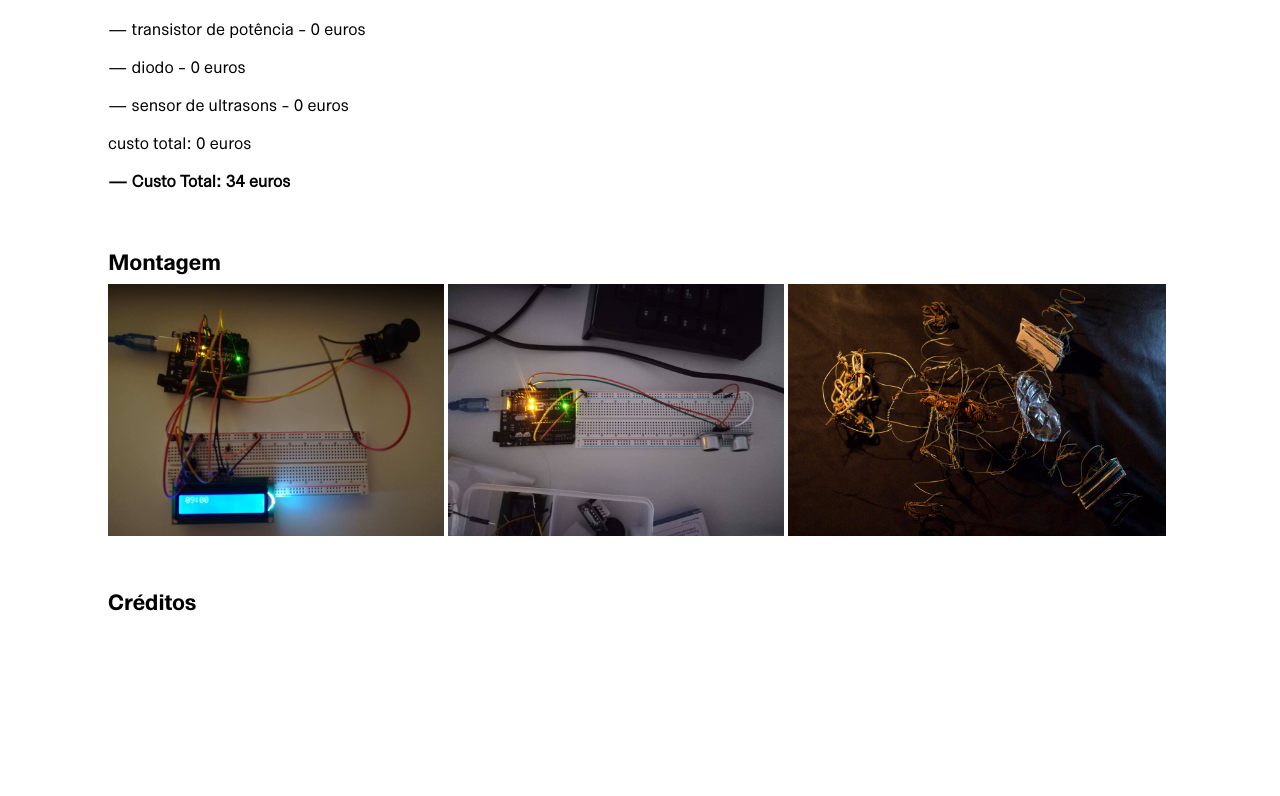
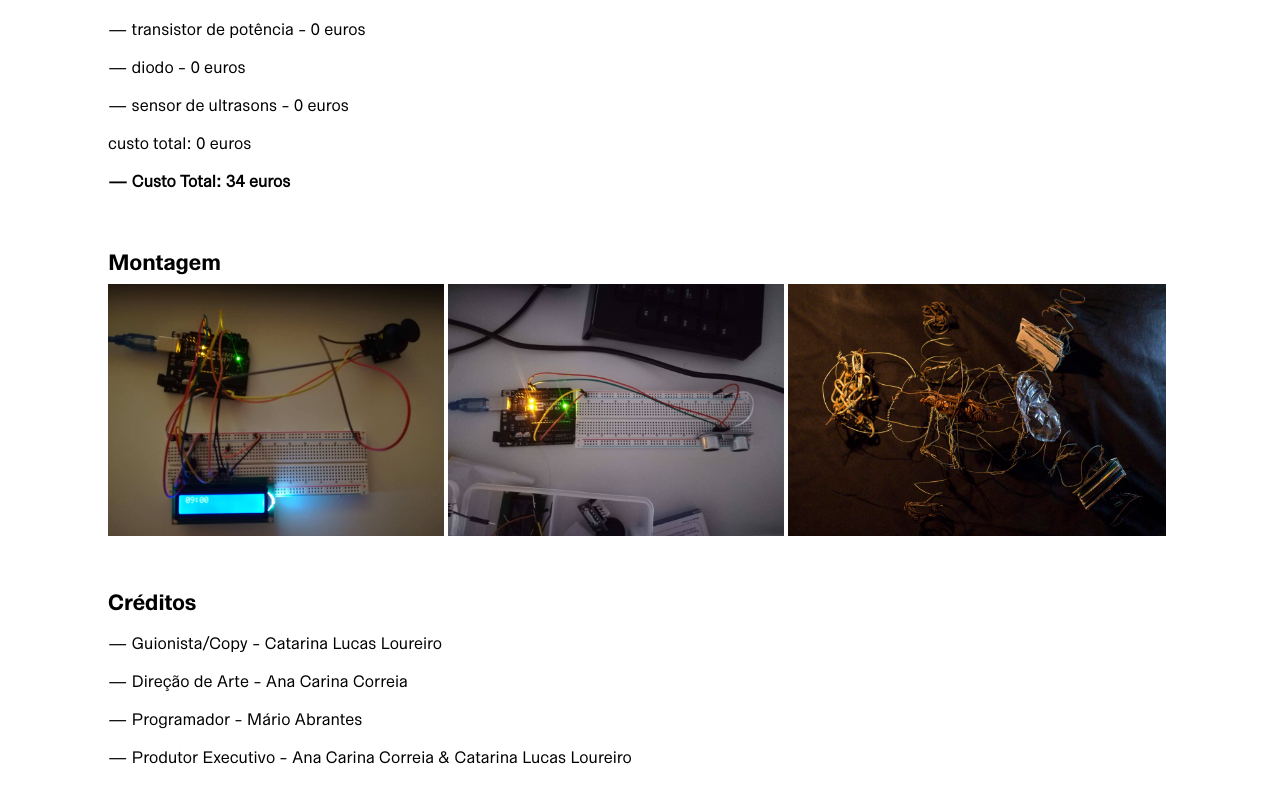
Before and after one commit to catarinalucas/Requiem, a plain HTML site: page index.html in a window 1280 px wide. Shown: the part 6760-7556 px from the top of the page. Before the commit the page ends 7384 px from the top, so only its background shows below. Drawn offline with Linux system fonts and the light colour scheme.

Commit message:
finalissimo

```diff
--- a/index.html
+++ b/index.html
@@ -281,6 +281,10 @@
         </div>
         <div class='creditos'>
           <h1>Créditos</h1>
+          <p>— Guionista/Copy - Catarina Lucas Loureiro</p>
+          <p>— Direção de Arte - Ana Carina Correia</p>
+          <p>— Programador - Mário Abrantes</p>
+          <p>— Produtor Executivo - Ana Carina Correia &amp; Catarina Lucas Loureiro </p>
           <!--fotos do arduino e do boneco-->
         </div>
 
@@ -288,26 +292,6 @@
 
 
     </div> <!--</grid>-->
-      <!--<section class='instalacao-espaco'>
-        <h1 class='text-title'>Espaço</h1>
-      </section>
-      <section class='instalacao-circulacao'>
-        <h1 class='text-title'>Circulação &amp; Fluxo de Interação</h1>
-      </section>
-      <section class='referencias'>
-        <ul>
-          <li>— Fritz Khan</li>
-          <li>— Niki de Saint Phalle</li>
-          <li>— Jean Tinguely</li>
-        </ul>
-      </section>
-      <section class='acao'>
-      </section>
-      <section class='producao'>
-      </section>
-      <section class='conclusoes'>
-      </section>
-      <section class='creditos'>
-      </section>-->
+
     </body>
   </html>
--- a/style.css
+++ b/style.css
@@ -250,4 +250,5 @@ ul li{
 }
 .creditos{
   grid-area:creditos;
+  padding-bottom:20px;
 }
```
